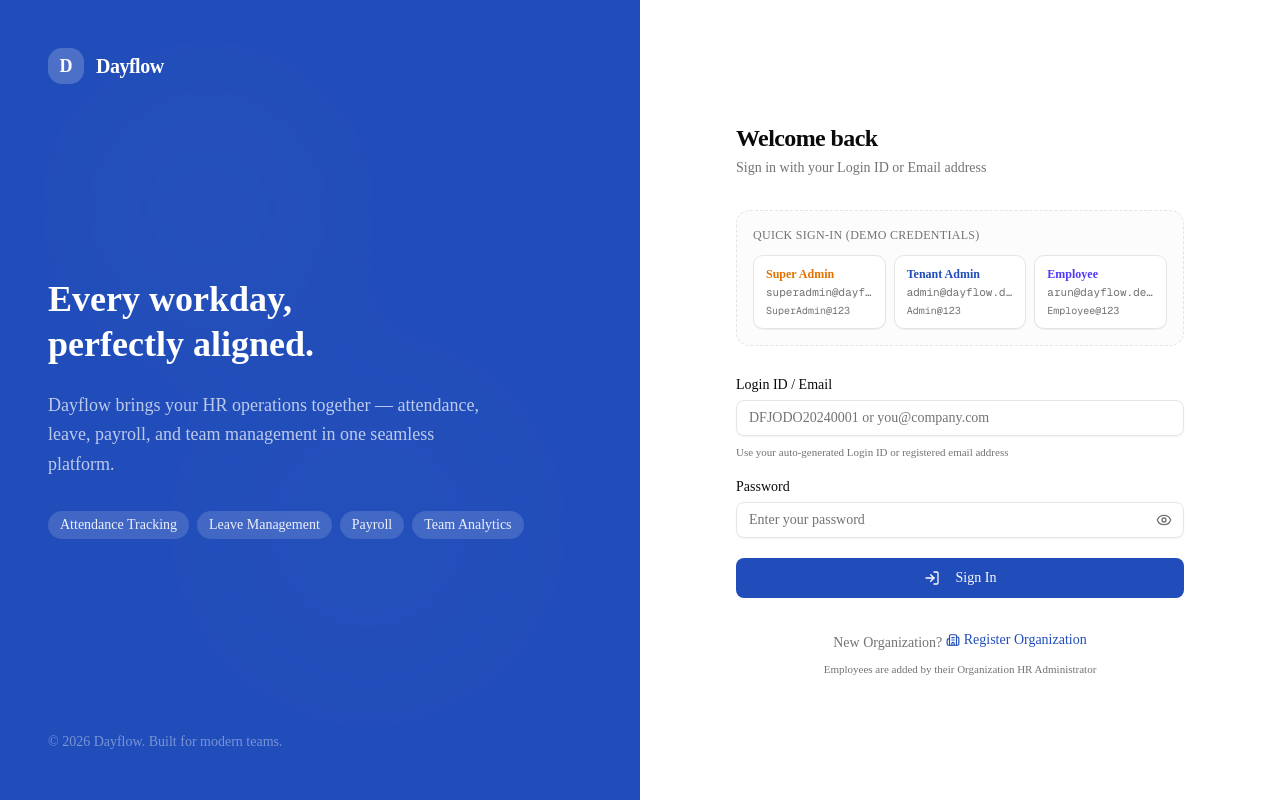
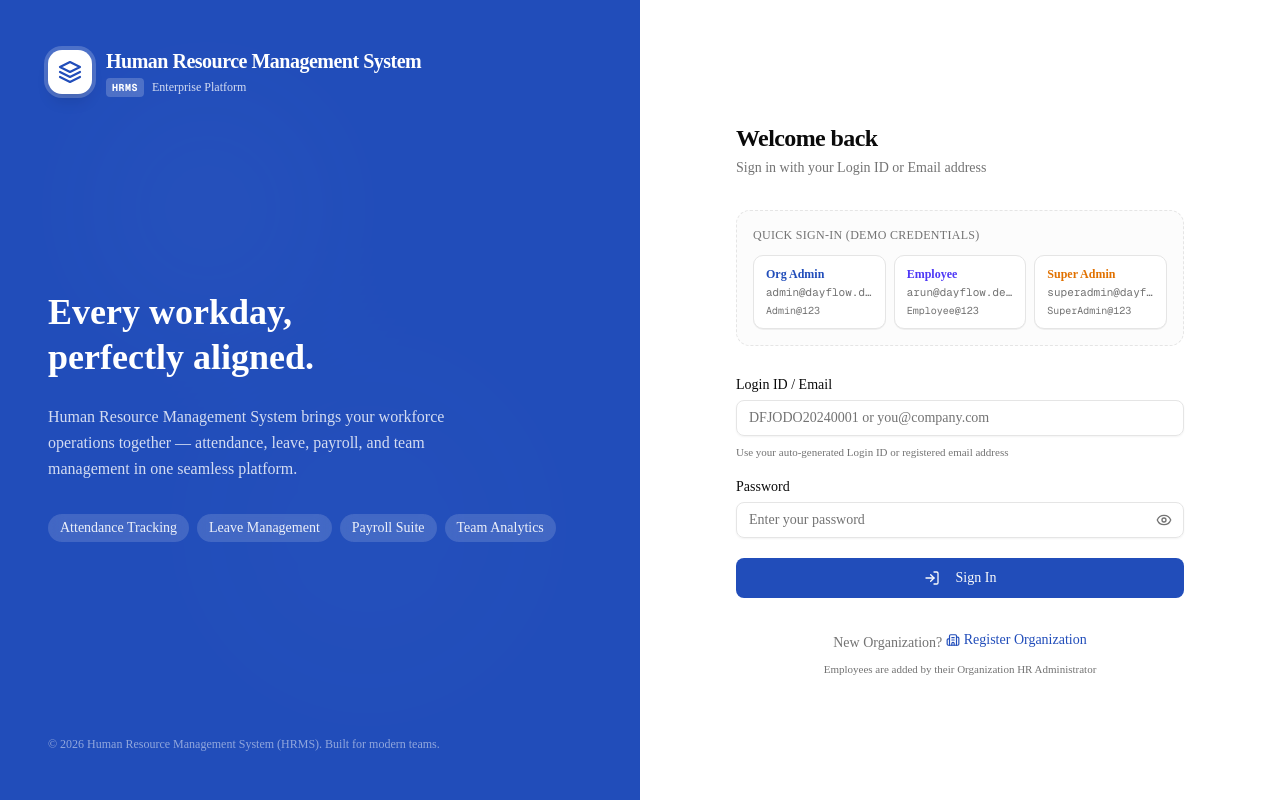
Before and after one commit to ARUN-L-KUMAR/Odoo-x-NMIT-HRMS, a Next.js app: page /login in a window 1280 px wide. Built offline with nearby package versions, Linux system fonts and the light colour scheme.

Commit message:
feat: implement authentication layout and login page with demo credentials support

```diff
--- a/app/(auth)/layout.tsx
+++ b/app/(auth)/layout.tsx
@@ -20,13 +20,35 @@ export default function AuthLayout({
         </div>
 
         {/* Logo */}
-        <div className="relative z-10 flex items-center gap-3">
-          <div className="w-9 h-9 rounded-xl bg-white/20 backdrop-blur flex items-center justify-center text-white font-bold text-lg">
-            D
+        <div className="relative z-10 flex items-center gap-3.5">
+          <div className="w-11 h-11 rounded-xl bg-white text-primary flex items-center justify-center shadow-lg shadow-black/10 ring-4 ring-white/20 shrink-0">
+            <svg
+              className="w-6 h-6 text-primary"
+              viewBox="0 0 24 24"
+              fill="none"
+              stroke="currentColor"
+              strokeWidth="2.2"
+              strokeLinecap="round"
+              strokeLinejoin="round"
+            >
+              <path d="M12 2L2 7l10 5 10-5-10-5z" />
+              <path d="M2 17l10 5 10-5" />
+              <path d="M2 12l10 5 10-5" />
+            </svg>
           </div>
-          <span className="text-white font-semibold text-xl tracking-tight">
-            Dayflow
-          </span>
+          <div className="flex flex-col">
+            <span className="text-white font-extrabold text-xl tracking-tight leading-snug">
+              Human Resource Management System
+            </span>
+            <div className="flex items-center gap-2 mt-0.5">
+              <span className="px-1.5 py-0.5 rounded bg-white/20 text-white font-mono font-bold text-[10px] tracking-wider uppercase backdrop-blur">
+                HRMS
+              </span>
+              <span className="text-white/80 text-xs font-medium">
+                Enterprise Platform
+              </span>
+            </div>
+          </div>
         </div>
 
         {/* Main copy */}
@@ -36,8 +58,8 @@ export default function AuthLayout({
             <br />
             perfectly aligned.
           </h1>
-          <p className="text-white/70 text-lg leading-relaxed max-w-md">
-            Dayflow brings your HR operations together — attendance, leave,
+          <p className="text-white/80 text-base leading-relaxed max-w-md">
+            Human Resource Management System brings your workforce operations together — attendance, leave,
             payroll, and team management in one seamless platform.
           </p>
 
@@ -46,7 +68,7 @@ export default function AuthLayout({
             {[
               "Attendance Tracking",
               "Leave Management",
-              "Payroll",
+              "Payroll Suite",
               "Team Analytics",
             ].map((f) => (
               <span
@@ -60,8 +82,8 @@ export default function AuthLayout({
         </div>
 
         {/* Footer */}
-        <div className="relative z-10 text-white/40 text-sm">
-          © 2026 Dayflow. Built for modern teams.
+        <div className="relative z-10 text-white/50 text-xs">
+          © 2026 Human Resource Management System (HRMS). Built for modern teams.
         </div>
       </div>
 
--- a/app/(auth)/login/page.tsx
+++ b/app/(auth)/login/page.tsx
@@ -55,11 +55,14 @@ export default function LoginPage() {
     <div className="space-y-8">
       {/* Header */}
       <div className="space-y-1">
-        <div className="flex items-center gap-2 mb-6 lg:hidden">
-          <div className="w-8 h-8 rounded-lg bg-primary flex items-center justify-center text-primary-foreground font-bold text-sm">
-            D
+        <div className="flex items-center gap-2.5 mb-6 lg:hidden">
+          <div className="w-9 h-9 rounded-lg bg-primary flex items-center justify-center text-primary-foreground font-bold text-xs shadow-xs">
+            HRMS
           </div>
-          <span className="font-semibold text-lg">Dayflow</span>
+          <div>
+            <h1 className="font-bold text-base leading-tight">Human Resource Management System</h1>
+            <p className="text-[11px] text-muted-foreground">HRMS Portal</p>
+          </div>
         </div>
         <h2 className="text-2xl font-bold tracking-tight">Welcome back</h2>
         <p className="text-muted-foreground text-sm">
@@ -73,6 +76,41 @@ export default function LoginPage() {
           Quick Sign-In (Demo Credentials)
         </p>
         <div className="grid grid-cols-1 sm:grid-cols-3 gap-2">
+          {/* 1. Org Admin */}
+          <button
+            type="button"
+            onClick={() => fillDemo("admin")}
+            className="flex flex-col items-start gap-0.5 px-3 py-2.5 rounded-lg border bg-background hover:bg-accent hover:border-primary/40 transition-all text-left group shadow-2xs"
+          >
+            <span className="text-xs font-bold text-primary group-hover:underline">
+              Org Admin
+            </span>
+            <span className="text-[11px] text-muted-foreground font-mono truncate w-full">
+              {DEMO_ACCOUNTS.admin.email}
+            </span>
+            <span className="text-[10px] text-muted-foreground font-mono">
+              {DEMO_ACCOUNTS.admin.password}
+            </span>
+          </button>
+
+          {/* 2. Employee */}
+          <button
+            type="button"
+            onClick={() => fillDemo("employee")}
+            className="flex flex-col items-start gap-0.5 px-3 py-2.5 rounded-lg border bg-background hover:bg-accent hover:border-primary/40 transition-all text-left group shadow-2xs"
+          >
+            <span className="text-xs font-bold text-indigo-600 dark:text-indigo-400 group-hover:underline">
+              Employee
+            </span>
+            <span className="text-[11px] text-muted-foreground font-mono truncate w-full">
+              {DEMO_ACCOUNTS.employee.email}
+            </span>
+            <span className="text-[10px] text-muted-foreground font-mono">
+              {DEMO_ACCOUNTS.employee.password}
+            </span>
+          </button>
+
+          {/* 3. Super Admin */}
           <button
             type="button"
             onClick={() => fillDemo("superAdmin")}
@@ -86,36 +124,6 @@ export default function LoginPage() {
             </span>
             <span className="text-[10px] text-muted-foreground font-mono">
               {DEMO_ACCOUNTS.superAdmin.password}
-            </span>
-          </button>
-          <button
-            type="button"
-            onClick={() => fillDemo("admin")}
-            className="flex flex-col items-start gap-0.5 px-3 py-2.5 rounded-lg border bg-background hover:bg-accent hover:border-primary/40 transition-all text-left group shadow-2xs"
-          >
-            <span className="text-xs font-bold text-primary group-hover:underline">
-              Tenant Admin
-            </span>
-            <span className="text-[11px] text-muted-foreground font-mono truncate w-full">
-              {DEMO_ACCOUNTS.admin.email}
-            </span>
-            <span className="text-[10px] text-muted-foreground font-mono">
-              {DEMO_ACCOUNTS.admin.password}
-            </span>
-          </button>
-          <button
-            type="button"
-            onClick={() => fillDemo("employee")}
-            className="flex flex-col items-start gap-0.5 px-3 py-2.5 rounded-lg border bg-background hover:bg-accent hover:border-primary/40 transition-all text-left group shadow-2xs"
-          >
-            <span className="text-xs font-bold text-indigo-600 dark:text-indigo-400 group-hover:underline">
-              Employee
-            </span>
-            <span className="text-[11px] text-muted-foreground font-mono truncate w-full">
-              {DEMO_ACCOUNTS.employee.email}
-            </span>
-            <span className="text-[10px] text-muted-foreground font-mono">
-              {DEMO_ACCOUNTS.employee.password}
             </span>
           </button>
         </div>
--- a/app/layout.tsx
+++ b/app/layout.tsx
@@ -15,11 +15,11 @@ const geistMono = Geist_Mono({
 
 export const metadata: Metadata = {
   title: {
-    default: "Dayflow — HRMS",
-    template: "%s | Dayflow",
+    default: "HRMS — Enterprise Workforce Management",
+    template: "%s | HRMS",
   },
   description:
-    "Dayflow — Human Resource Management System. Every workday, perfectly aligned.",
+    "HRMS — Enterprise Human Resource Management System. Every workday, perfectly aligned.",
   keywords: ["HRMS", "HR", "attendance", "payroll", "leave management"],
 };
 
```
